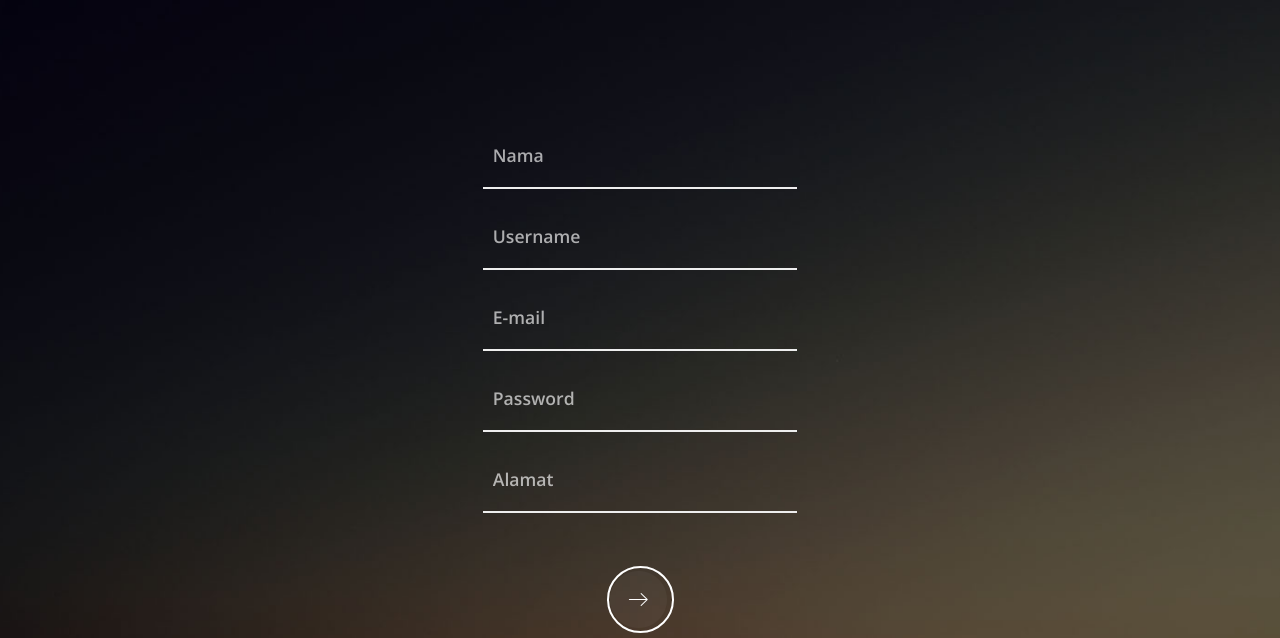
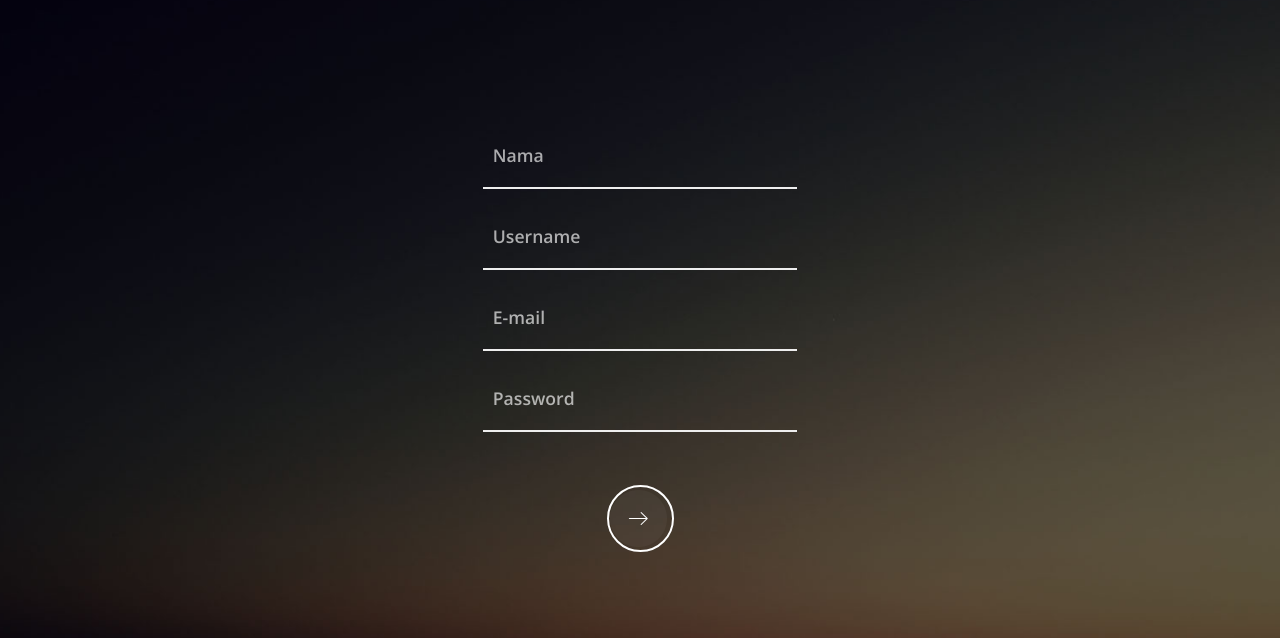
Before and after one commit to situkang/dba, a plain HTML site: page FP-situkang/daftar.html in a window 1280 px wide. Shown: the part 162-800 px from the top of the page. Drawn offline with nearby package versions, Linux system fonts and the light colour scheme.

Commit message:
Update daftar.html

```diff
--- a/FP-situkang/daftar.html
+++ b/FP-situkang/daftar.html
@@ -24,7 +24,6 @@
 			<input placeholder="Username" name="Username" class="user" type="text" required=""><br>
 			<input placeholder="E-mail" name="Name" class="user" type="text" required=""><br>
 			<input placeholder="Password" name="Password" class="user" type="password" required=""><br>
-			<input placeholder="Alamat" name="Name" class="user" type="text" required=""><br>
 			<input type="submit" value="">
 		</form>
 	</div>
```
